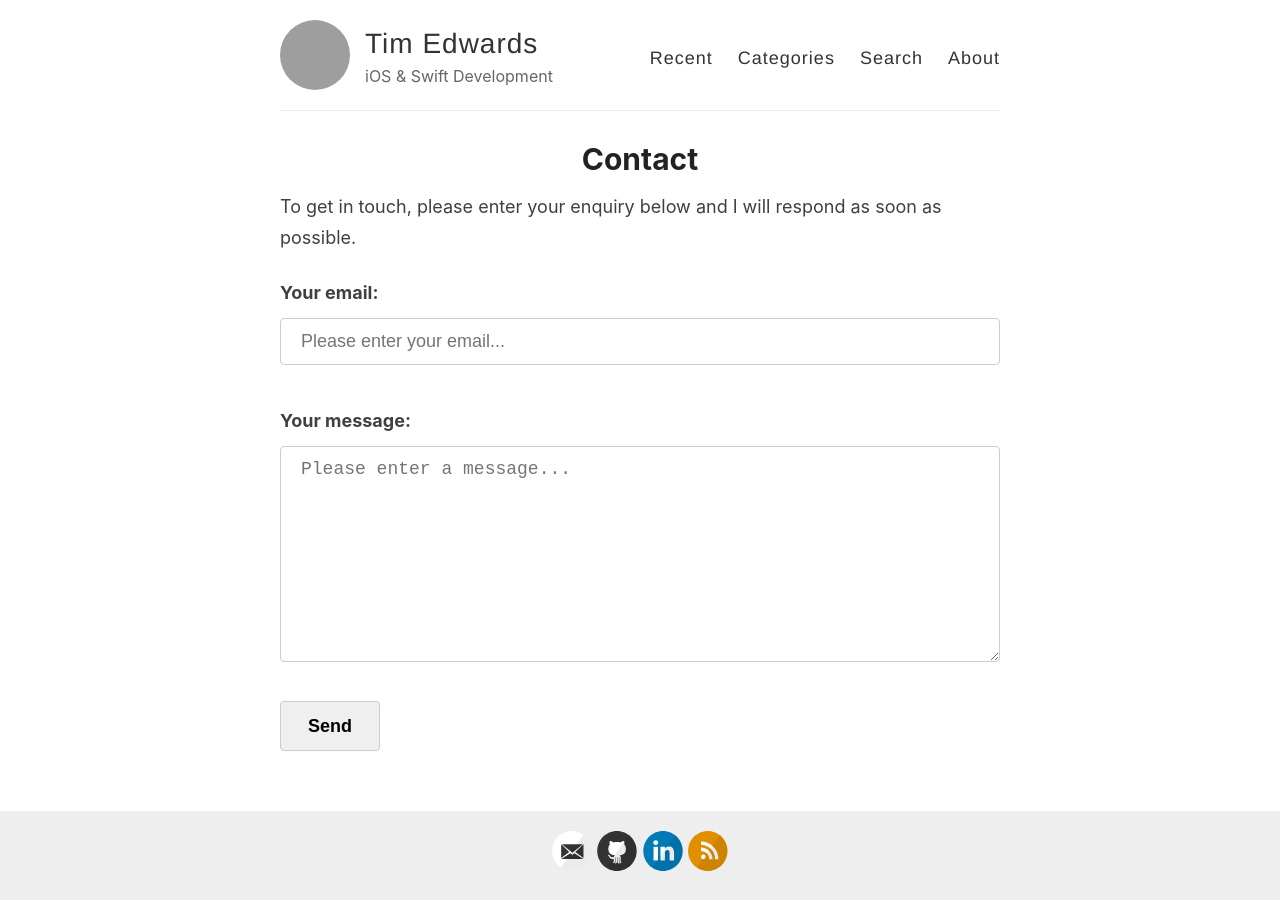
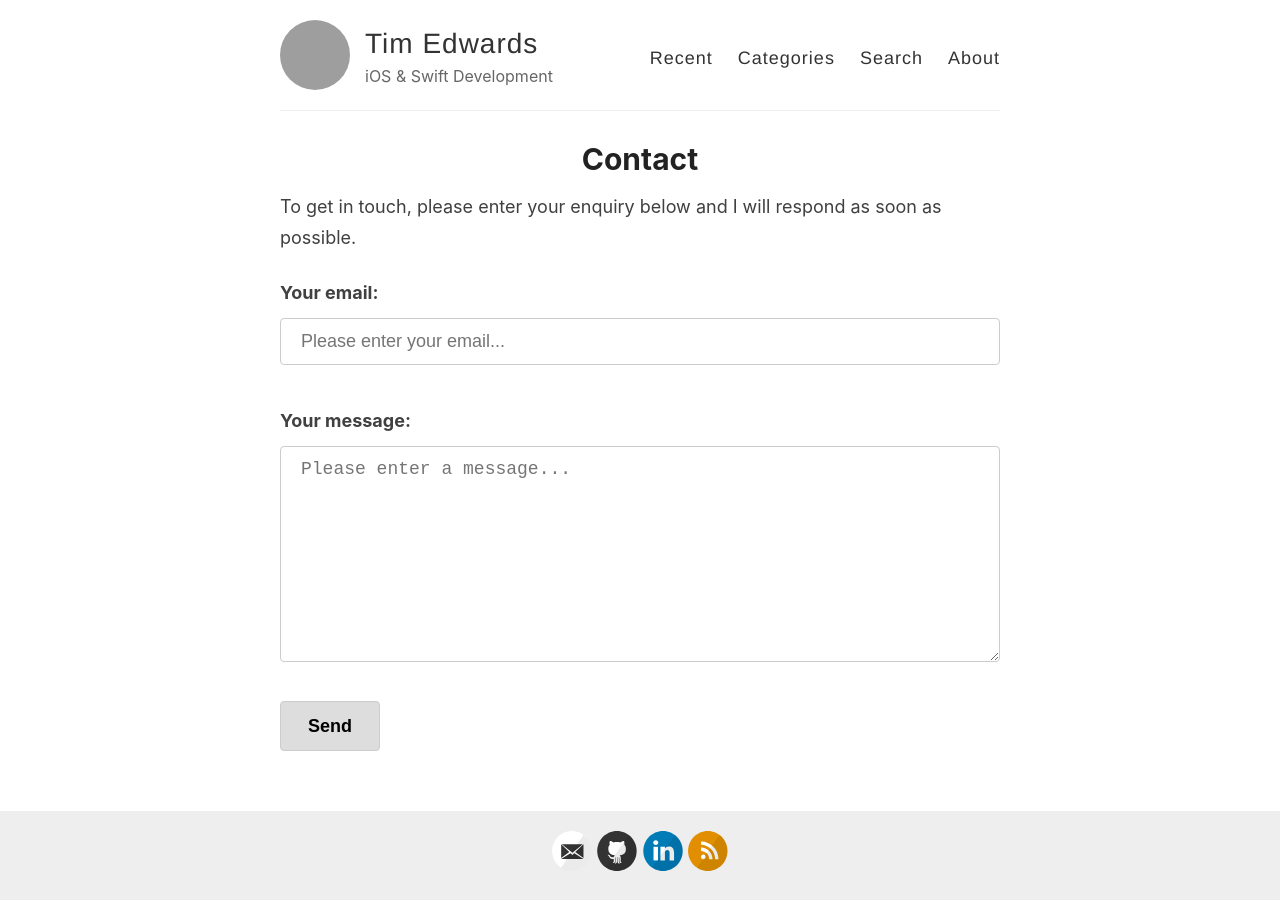
Before and after one commit to timwredwards/timwredwards.github.io, a Jekyll site: the page built from _pages/contact.md, in a window 1280 px wide. Built offline with Jekyll 4.4.1, drawn with Linux system fonts in a browser that asks for light colours; grey boxes are pictures that could not be loaded.

Commit message:
Add background to send button

```diff
--- a/assets/style.scss
+++ b/assets/style.scss
@@ -40,6 +40,7 @@
   margin-top: 30px;
   font-weight: bold;
   border: 1px solid #ccc;
+  background: #ddd;
 }
 
 /**************/
```
